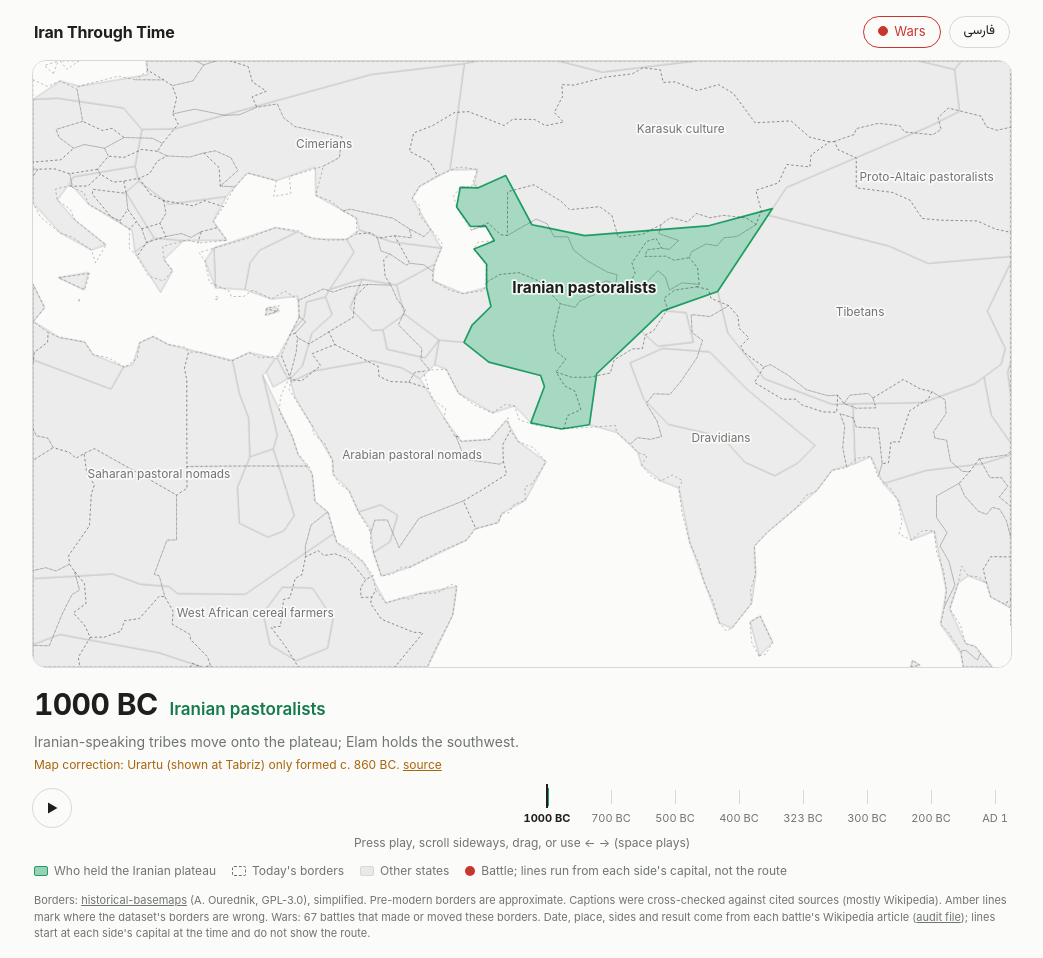
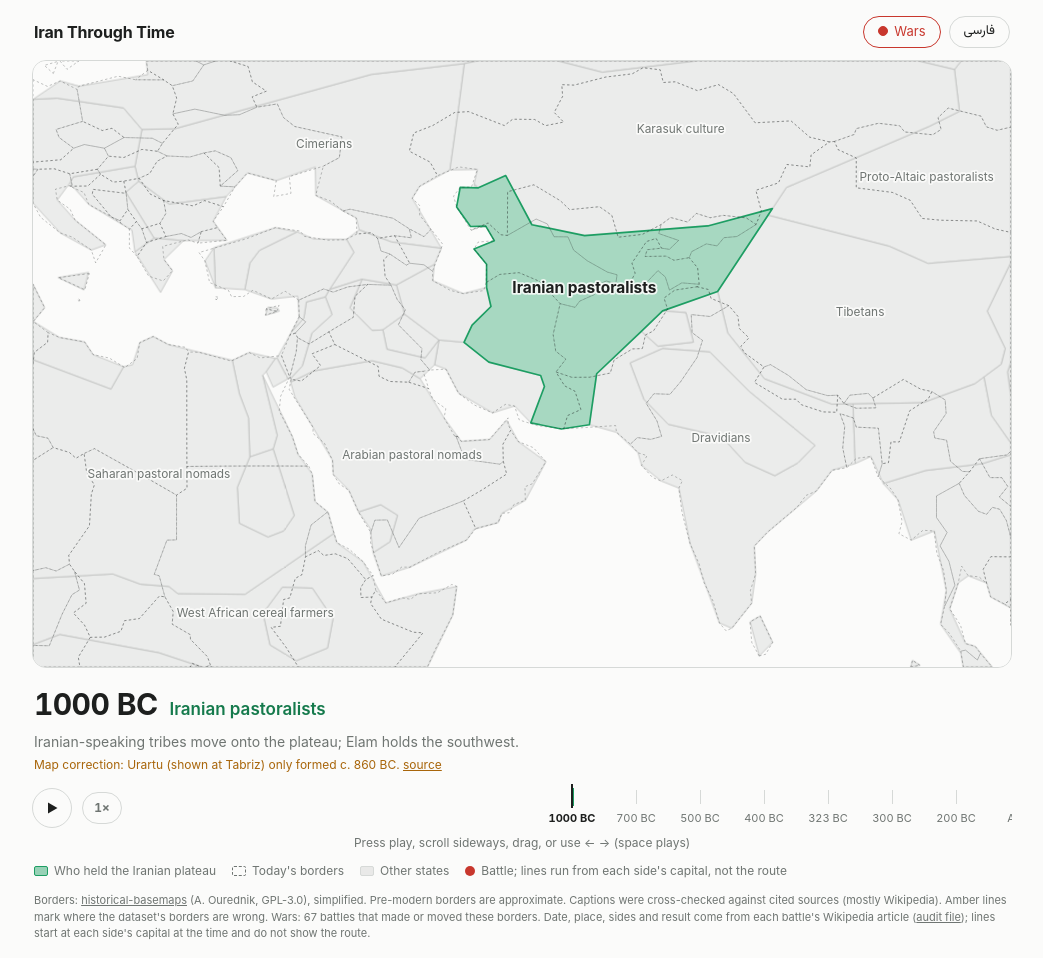
Before and after one commit to aliir74/bits, a plain HTML site: page iran-through-time/index.html in a window 1280 px wide. Shown: the whole page, without its empty margins (118-1161 px from the left). Drawn offline with Linux system fonts and the light colour scheme.

Commit message:
add a 2x playback speed toggle
Co-Authored-By: Claude Opus 5.5 <noreply@anthropic.com>

```diff
--- a/iran-through-time/index.html
+++ b/iran-through-time/index.html
@@ -40,7 +40,7 @@ svg{display:block;width:100%;height:auto}
 [dir="rtl"] p{text-align:justify}
 .row{display:flex;align-items:center;gap:10px;margin-top:4px}.tl{position:relative;flex:1;min-width:0}
 .play{flex:0 0 40px;height:40px;border-radius:50%;border:1px solid var(--line);background:transparent;color:var(--fg);cursor:pointer;display:grid;place-items:center;padding:0}
-.play:hover{border-color:var(--acc)}.play svg{width:14px;height:14px;fill:currentColor}
+.play:hover,.spd:hover{border-color:var(--acc)}.spd{flex:0 0 auto;height:32px;min-width:40px;border-radius:999px;border:1px solid var(--line);background:transparent;color:var(--mut);font:inherit;font-size:12px;font-weight:650;cursor:pointer;padding:0 8px;font-variant-numeric:tabular-nums}.spd[aria-pressed="true"]{color:var(--acc);border-color:var(--acc)}.play svg{width:14px;height:14px;fill:currentColor}
 .strip{overflow-x:auto;scroll-snap-type:x mandatory;scrollbar-width:none;cursor:grab;-webkit-overflow-scrolling:touch}
 .strip::-webkit-scrollbar{display:none}.strip.drag{cursor:grabbing;scroll-snap-type:none}
 .track{display:flex;width:max-content;padding:0 calc(50% - 32px)}
@@ -61,7 +61,7 @@ svg{display:block;width:100%;height:auto}
 .wars .b{flex:0 0 18px;height:18px;border-radius:50%;background:var(--war);color:var(--won);font-size:11px;font-weight:700;display:grid;place-items:center;margin-top:1px}
 .wars .t{font-size:13px}.wars .t b{font-weight:650}.wars .t span{color:var(--mut)}.wars li>a{flex:none;color:var(--mut);font-size:12px;padding:4px 8px;border-radius:8px;line-height:1.6}.wars h2+ol+h2{margin-top:10px}
 button:focus-visible,a:focus-visible,.strip:focus-visible{outline:2px solid var(--acc);outline-offset:2px}
-@media (pointer:coarse){.lang{min-height:44px;padding:5px 16px}.play{flex-basis:44px;height:44px}.wars li>a{min-height:44px;display:inline-flex;align-items:center}.wars li button{min-height:44px}}
+@media (pointer:coarse){.spd{height:44px;min-width:48px}.lang{min-height:44px;padding:5px 16px}.play{flex-basis:44px;height:44px}.wars li>a{min-height:44px;display:inline-flex;align-items:center}.wars li button{min-height:44px}}
 @media (prefers-reduced-motion:reduce){.layer,.lab,.hl{transition:none!important}}
 </style>
 </head>
@@ -71,7 +71,7 @@ button:focus-visible,a:focus-visible,.strip:focus-visible{outline:2px solid var(
 <div class="map"><svg id="svg"><g id="M"></g><path class="hi" id="MO"/><path class="base" id="base"/><g id="W"></g><g id="L"></g><g id="WM"></g></svg></div>
 <div class="head"><span class="yr" id="yr"></span><span class="ttl" id="ttl"></span></div>
 <p class="note" id="note"></p><p class="fix" id="fix"></p>
-<div class="row" dir="ltr"><button class="play" id="play" type="button"><svg viewBox="0 0 14 14" id="pi"><path d="M3 1.5v11l9.5-5.5z"/></svg></button><div class="tl"><div class="strip" id="strip" dir="ltr"><div class="track" id="track"></div></div><div class="needle"></div></div></div>
+<div class="row" dir="ltr"><button class="play" id="play" type="button"><svg viewBox="0 0 14 14" id="pi"><path d="M3 1.5v11l9.5-5.5z"/></svg></button><button class="spd" id="spd" type="button" dir="ltr" aria-pressed="false">1×</button><div class="tl"><div class="strip" id="strip" dir="ltr"><div class="track" id="track"></div></div><div class="needle"></div></div></div>
 <div class="hint" data-t="hint"></div>
 <div class="key"><span><i style="background:color-mix(in srgb,var(--acc) 45%,var(--bg));border:1px solid var(--acc)"></i><span data-t="k1"></span></span><span><i style="border:1px dashed var(--mut)"></i><span data-t="k2"></span></span><span><i style="background:color-mix(in srgb,var(--fg) 8%,var(--bg));border:1px solid var(--line)"></i><span data-t="k3"></span></span><span><i style="background:var(--war);border-radius:50%;width:10px"></i><span data-t="k4"></span></span></div>
 <div class="wars" id="wars"></div>
@@ -151,10 +151,10 @@ const SRC='<a href="https://github.com/aourednik/historical-basemaps" target="_b
 const UI={
 en:{h1:"Iran Through Time",other:"فارسی",hint:"Press play, scroll sideways, drag, or use ← → (space plays)",k1:"Who held the Iranian plateau",k2:"Today's borders",k3:"Other states",k4:"Battle; lines run from each side's capital, not the route",wt:"Wars",wh:"Battles that led to this map",ah:"Since this map",vs:" vs ",and:" and ",ax:"place approximate",
  foot:`Borders: ${SRC} (A. Ourednik, GPL-3.0), simplified. Pre-modern borders are approximate. Captions were cross-checked against cited sources (mostly Wikipedia). Amber lines mark where the dataset's borders are wrong. Wars: ${WARS.length} battles that made or moved these borders. Date, place, sides and result come from each battle's Wikipedia article (<a href="wars-sources.json" target="_blank" rel="noopener">audit file</a>); lines start at each side's capital at the time and do not show the route.`,
- fix:"Map correction: ",src:"source",play:"Play",pause:"Pause",tl:"Timeline",yr:y=>y<0?`${-y} BC`:y===1?"AD 1":`${y}`},
+ fix:"Map correction: ",src:"source",play:"Play",pause:"Pause",tl:"Timeline",spd:"Playback speed",yr:y=>y<0?`${-y} BC`:y===1?"AD 1":`${y}`},
 fa:{h1:"ایران در گذر تاریخ",other:"English",hint:"دکمهٔ پخش را بزنید، خط زمان را بکشید یا از کلیدهای ← → استفاده کنید (کلید فاصله پخش می‌کند).",k1:"فرمانروای فلات ایران",k2:"مرزهای امروز",k3:"دیگر دولت‌ها",k4:"نبرد؛ خط‌ها از پایتخت هر طرف کشیده شده‌اند، نه مسیر لشکر",wt:"جنگ‌ها",wh:"نبردهایی که به این نقشه انجامید",ah:"پس از این نقشه",vs:" در برابر ",and:" و ",ax:"محل تقریبی",
  foot:`مرزها: ${SRC} (<bdi dir="ltr">A. Ourednik, GPL-3.0</bdi>)، ساده‌شده. مرزهای پیش از دوران مدرن تقریبی‌اند. متن‌ها با منابع مستند (بیشتر ویکی‌پدیا) سنجیده شده‌اند. خط‌های نارنجی جاهایی را نشان می‌دهند که مرزهای داده نادرست است. جنگ‌ها: ${WARS.length} نبرد که این مرزها را ساختند یا جابه‌جا کردند. تاریخ، محل، دو طرف و نتیجه از مقالهٔ ویکی‌پدیای هر نبرد آمده است (<a href="wars-sources.json" target="_blank" rel="noopener">فایل منابع</a>)؛ خط‌ها از پایتخت هر طرف در آن زمان شروع می‌شوند و مسیر لشکر را نشان نمی‌دهند.`,
- fix:"اصلاح نقشه: ",src:"منبع",play:"پخش",pause:"توقف",tl:"خط زمان",yr:y=>y<0?`${-y} پ.م`:y===1?"1 م":`${y}`}};
+ fix:"اصلاح نقشه: ",src:"منبع",play:"پخش",pause:"توقف",tl:"خط زمان",spd:"سرعت پخش",yr:y=>y<0?`${-y} پ.م`:y===1?"1 م":`${y}`}};
 let L="en";
 try{const q=new URLSearchParams(location.search).get("lang");L=q==="fa"||q==="en"?q:(localStorage.getItem("itt-lang")||(navigator.language||"").startsWith("fa")&&"fa"||"en")}catch(e){}
 const svg=$("svg");svg.setAttribute("viewBox",`0 0 ${D.W} ${D.H}`);$("base").setAttribute("d",D.base);
@@ -241,7 +241,7 @@ function drawWars(i,focus){const W=$("W");W.replaceChildren();$("WM").replaceChi
    ring.style.transformOrigin=`${mx}px ${my}px`;ring.style.opacity=0;ring.animate([{transform:"scale(1)",opacity:.9},{transform:"scale(3.6)",opacity:0}],{duration:900,delay:t0+800,iterations:2});
    fade.forEach(e=>e.animate([{opacity:1},{opacity:.3}],{duration:400,delay:t0+800,fill:"both"}))}
   else{ring.style.opacity=0;fade.forEach(e=>e.style.opacity=.3)}});
- declutter();return ws.length}
+ declutter();if(SPD!==1)wAnims().forEach(a=>a.updatePlaybackRate(SPD));return ws.length}
 addEventListener("resize",()=>{clearTimeout(wT);wT=setTimeout(()=>{sizeLabs();drawWars(cur,-1)},150)});
 $("wt").onclick=()=>{WON=!WON;try{localStorage.setItem("itt-wars",WON?"1":"0")}catch(e){}warsUI();drawWars(cur)};
 const track=$("track"),strip=$("strip"),TW=64;
@@ -257,9 +257,11 @@ addEventListener("pointerup",()=>{if(dx===null)return;dx=null;strip.classList.re
 const P="M3 1.5v11l9.5-5.5z",Q="M2.5 1.5h3.5v11H2.5zM8 1.5h3.5v11H8z";
 function playIcon(){const on=!!timer;$("pi").firstChild.setAttribute("d",on?Q:P);$("play").setAttribute("aria-label",on?UI[L].pause:UI[L].play)}
 const wAnims=()=>document.getAnimations().filter(a=>{const t=a.effect&&a.effect.target;return t&&t.closest&&t.closest("#W,#WM,.wars")});
-let PL=null,raf=0,last=0;
+let PL=null,raf=0,last=0,SPD=1;try{SPD=localStorage.getItem("itt-spd")==="2"?2:1}catch(e){}
+function spdUI(){const b=$("spd");b.textContent=SPD+"×";b.setAttribute("aria-pressed",SPD===2);b.setAttribute("aria-label",UI[L].spd+" "+SPD+"×");wAnims().forEach(a=>a.updatePlaybackRate(SPD))}
+$("spd").onclick=()=>{SPD=SPD===2?1:2;try{localStorage.setItem("itt-spd",SPD)}catch(e){}spdUI()};
 const segDur=i=>RM.matches?0:Math.max(1600,WON?inF(i).length*STEP+700:0),HOLD=()=>RM.matches?2600:900;
-function loop(now){const dt=Math.min(64,now-last);last=now;PL.el+=dt;
+function loop(now){const dt=Math.min(64,now-last);last=now;PL.el+=dt*SPD;
  if(PL.ph==="move"){const u=PL.dur?Math.min(1,PL.el/PL.dur):1;strip.scrollLeft=(PL.i-1+u)*TW;setPos(PL.i-1+u);if(u>=1){PL.ph="hold";PL.el=0;PL.dur=HOLD()}}
  else if(PL.el>=PL.dur){if(PL.i>=N-1)return stop();startSeg(PL.i+1)}
  raf=requestAnimationFrame(loop)}
@@ -281,7 +283,7 @@ function setLang(l){L=l;const u=UI[l],fa=l==="fa";
  track.replaceChildren();ticks.forEach((t,i)=>{t.textContent=u.yr(D.s[i].y);t.dir=fa?"rtl":"ltr";track.appendChild(t)});
  for(const [n,t] of labs)t.textContent=nm(n);
  warsUI();if(cur>=0){texts();strip.scrollTo({left:pos(cur)*TW,behavior:"auto"})}
- playIcon();sizeLabs();try{localStorage.setItem("itt-lang",l)}catch(e){}}
+ playIcon();sizeLabs();if(typeof spdUI==="function"&&$("spd"))try{spdUI()}catch(e){}try{localStorage.setItem("itt-lang",l)}catch(e){}}
 $("lang").onclick=()=>{const l=L==="fa"?"en":"fa";setLang(l);try{const p=new URL(location.href);p.searchParams.set("lang",l);history.replaceState(null,"",p)}catch(e){}};
 setLang(L);sizeLabs();show(0);setPos(0);requestAnimationFrame(()=>go(0,false));document.fonts&&document.fonts.ready.then(declutter);
 </script>
```
